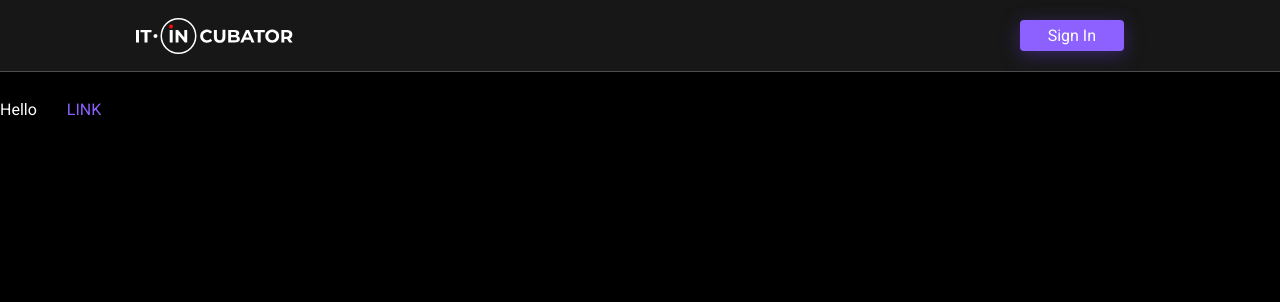
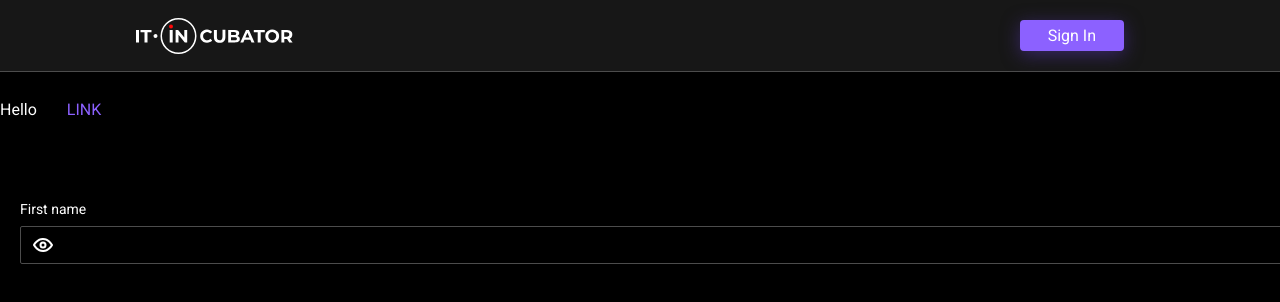
Before and after one commit to Zaitsev-AV/flash_cards, a React (Vite) app: page / in a window 1280 px wide. Shown: the top 302 px of the page. Built offline with nearby package versions, Linux system fonts and the light colour scheme.

Commit message:
added input component and stories for it. and added the default state styles for the input field

```diff
--- a/src/App.tsx
+++ b/src/App.tsx
@@ -1,6 +1,7 @@
-import { LogoIncubator } from './assets'
+import { IconLookPassword, LogoIncubator } from './assets'
 import { Button } from './components/ui/button'
 import { Header } from './components/ui/header'
+import { Input } from './components/ui/input'
 
 export function App() {
   return (
@@ -13,6 +14,9 @@ export function App() {
       <Button variant={'link'} as={'a'} href={'abrakadabra.com'}>
         LINK
       </Button>
+      <Input>
+        <IconLookPassword />
+      </Input>
     </div>
   )
 }
--- /dev/null
+++ b/src/assets/IconLookPassword.tsx
@@ -0,0 +1,18 @@
+import { SVGProps, Ref, forwardRef, memo } from 'react'
+
+const SvgComponent = (props: SVGProps<SVGSVGElement>, ref: Ref<SVGSVGElement>) => (
+  <svg xmlns="http://www.w3.org/2000/svg" width={24} height={24} fill="none" ref={ref} {...props}>
+    <g fill="#fff" clipPath="url(#a)">
+      <path d="M21.9 11.5c-.7-1.1-4.2-6.7-10.2-6.5-5.5.1-8.7 5-9.6 6.5a1 1 0 0 0 0 1c.7 1 4 6.5 10 6.5h.2c5.5-.1 8.7-5 9.6-6.5a1 1 0 0 0 0-1ZM12.2 17c-4.3.1-7.1-3.6-8-5 1-1.6 3.6-4.9 7.6-5 4.3-.1 7.1 3.6 8 5-1 1.6-3.6 4.9-7.6 5Z" />
+      <path d="M12 8.5a3.5 3.5 0 1 0 0 7 3.5 3.5 0 0 0 0-7Zm0 5a1.5 1.5 0 1 1 0-3 1.5 1.5 0 0 1 0 3Z" />
+    </g>
+    <defs>
+      <clipPath id="a">
+        <path fill="#fff" d="M0 0h24v24H0z" />
+      </clipPath>
+    </defs>
+  </svg>
+)
+const ForwardRef = forwardRef(SvgComponent)
+
+export const IconLookPassword = memo(ForwardRef)
--- a/src/assets/index.ts
+++ b/src/assets/index.ts
@@ -1 +1,2 @@
 export * from './LofoIncubator'
+export * from './IconLookPassword'
--- a/src/components/ui/avatar/avatar.module.scss
+++ b/src/components/ui/avatar/avatar.module.scss
@@ -1,3 +1,17 @@
+.wrapper {
+  display: flex;
+  gap: 5px;
+  padding: 17.5px;
+}
+
+.label_wrapper {
+  display: flex;
+  padding: 0 2px;
+  flex-wrap: wrap;
+  gap: 5px;
+  align-items: center;
+}
+
 .AvatarRoot {
   user-select: none;
 
--- /dev/null
+++ b/src/components/ui/input/index.ts
@@ -0,0 +1 @@
+export * from './input'
--- /dev/null
+++ b/src/components/ui/input/input.module.scss
@@ -0,0 +1,57 @@
+.container {
+  width: 100%;
+  margin: 44px 20px 20px;
+
+  .label_field {
+    display: flex;
+    flex-flow: column wrap;
+    gap: 50px;
+
+    padding: 5px 0;
+
+    font-size: 14px;
+    line-height: 24px;
+  }
+
+  .wrapper {
+    display: flex;
+    align-items: center;
+
+    width: 100%;
+
+    border: 1px solid var(--color-dark-300);
+    border-radius: 2px;
+
+    &:active {
+      border: 1px solid var(--color-light-100);
+    }
+
+    .field {
+      display: flex;
+      gap: 0.5em;
+      align-items: center;
+
+      width: 100%;
+      height: 36px;
+      padding: 0.6em;
+
+      border: none;
+      border-radius: 25px;
+      outline: none;
+
+      .icon {
+        display: flex;
+      }
+    }
+  }
+}
+
+.default {
+  width: 100%;
+
+  color: #fff;
+
+  background-color: transparent;
+  border: none;
+  outline: none;
+}
--- /dev/null
+++ b/src/components/ui/input/input.tsx
@@ -0,0 +1,35 @@
+import { ComponentPropsWithoutRef, ElementType, ReactNode } from 'react'
+
+import * as Label from '@radix-ui/react-label'
+
+import s from './input.module.scss'
+
+export type InputPropsType<T extends ElementType = 'input'> = {
+  as?: T
+  variant?: 'default' | 'password' | 'search'
+  className?: string
+  children?: ReactNode
+} & ComponentPropsWithoutRef<'input'>
+export const Input = <T extends ElementType = 'input'>(
+  props: InputPropsType<T> & Omit<ComponentPropsWithoutRef<T>, keyof InputPropsType<T>>
+) => {
+  const { variant = 'default', as: Component = 'input', className, children, ...rest } = props
+
+  return (
+    <div className={s.container}>
+      <label className={s.label_field}>
+        <Label.Root className={s.LabelRoot} htmlFor="firstName">
+          First name
+        </Label.Root>
+      </label>
+      <div className={s.wrapper}>
+        <div className={s.field}>
+          <div className={s.icon}>{children ? children : ''}</div>
+          <div style={{ width: '100%' }}>
+            <Component className={`${s[variant]}  ${className}`} {...rest} />
+          </div>
+        </div>
+      </div>
+    </div>
+  )
+}
```
Also changed, not shown: src/components/ui/avatar/avatar.tsx (+3 -11 lines), 1 other file (tests, documents, lock files or other folders).
